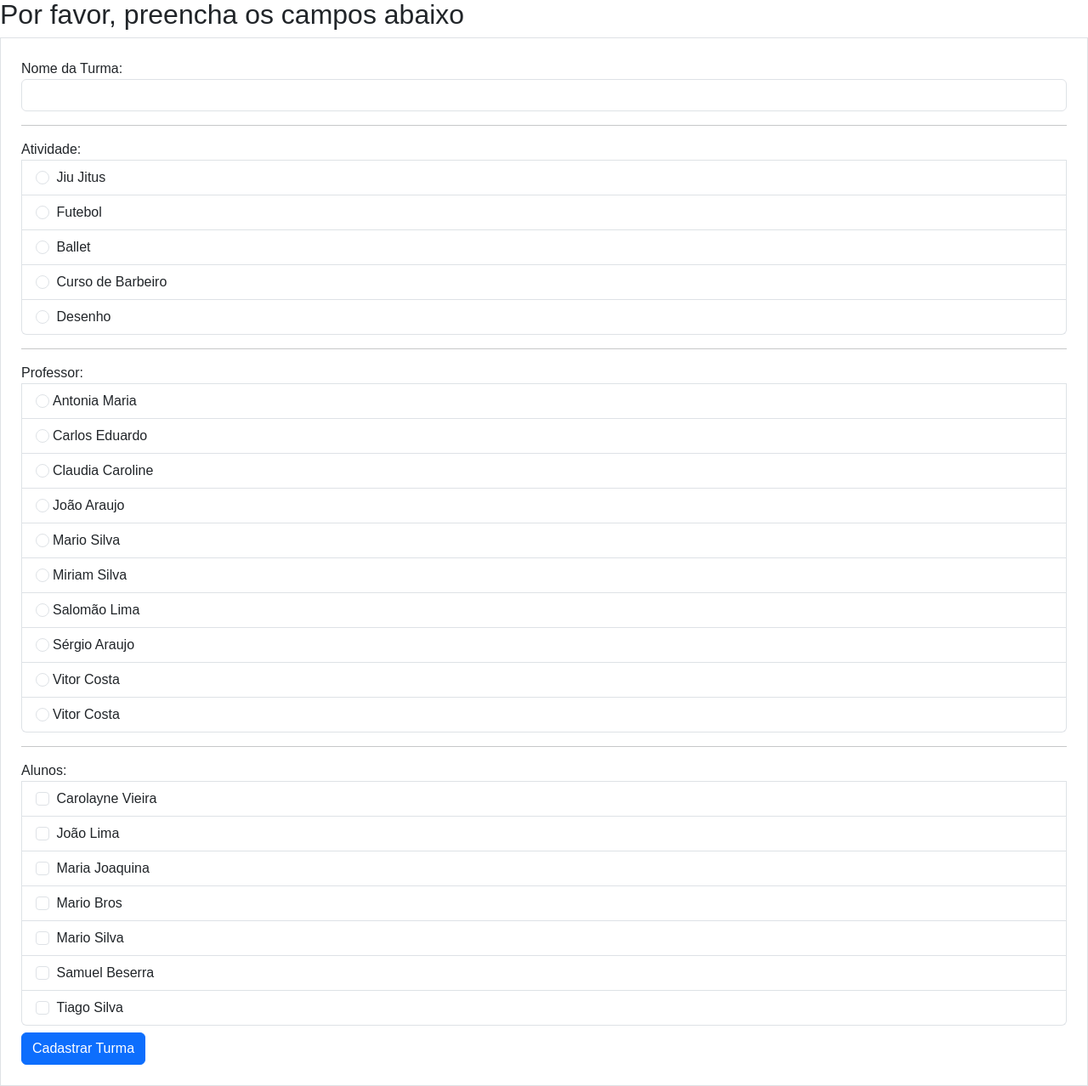
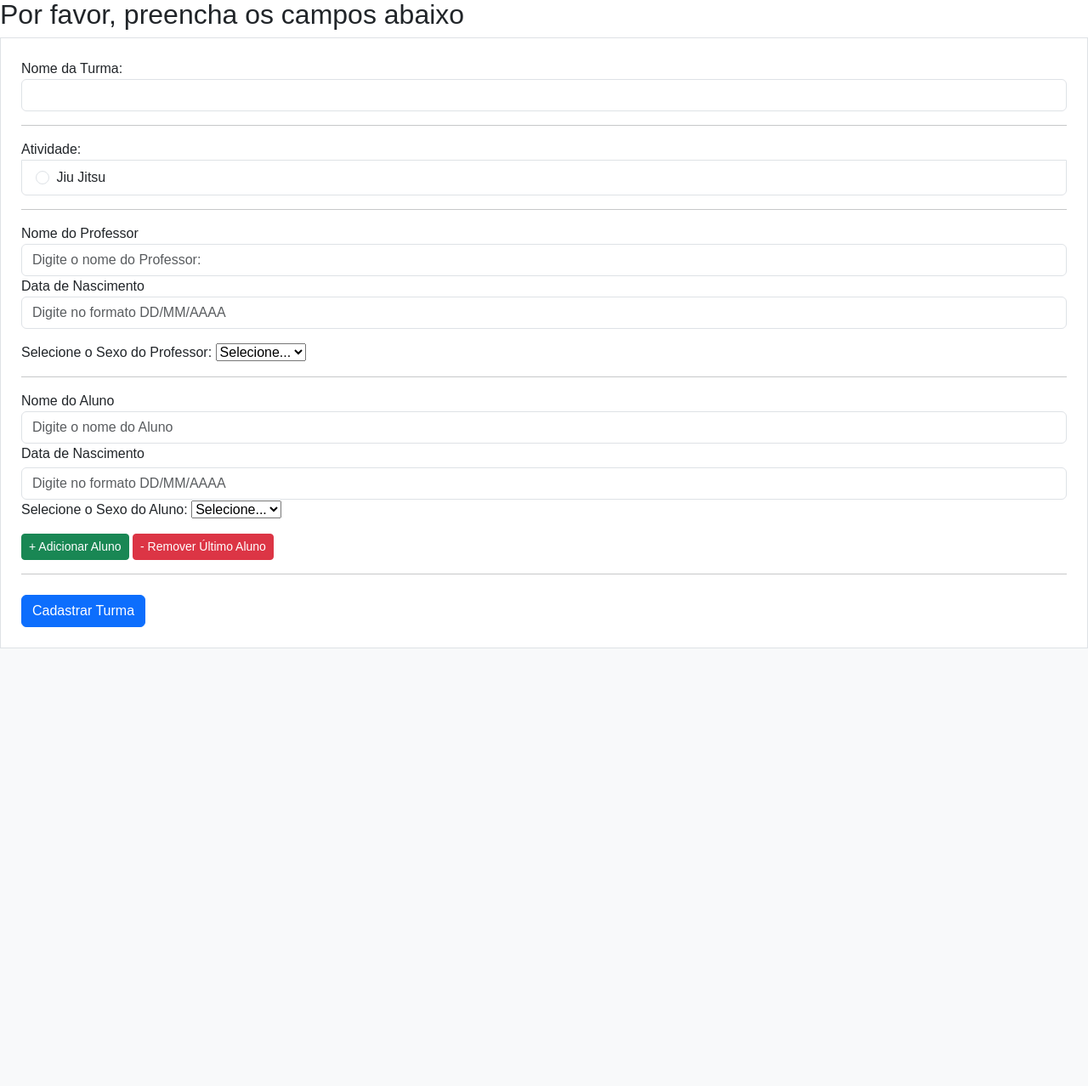
Before and after one commit to vitorcosta98/site_VerboAmar, a Flask app: page /cadastro/cad_turma in a window 1280 px wide. Shown: the part 184-1462 px from the top of the page at 85% size. After the commit the page ends 947 px from the top, so only its background shows below. Run offline with Flask 3, Linux system fonts and the light colour scheme; a user stored in the database is signed in; some libraries are stand-ins or nearby versions.

Commit message:
Alteracao funcoes (#50)
* feat: Ajuste da página de cadastro de turma

* feat: alteração da função de cadastro de turma e interface de cadastro de turma

* feat: alteração no cadastro das turmas
extraindo informações da página
extraindo lista de informações dos alunos
teste para salvar no db de professores feito com sucesso

```diff
--- a/site_verbo_amar/forms.py
+++ b/site_verbo_amar/forms.py
@@ -81,9 +81,7 @@ class FormCadAtividade(FlaskForm):
 
 class FormTurma(FlaskForm):
     nome_turma = StringField("Nome da Turma:", validators=[DataRequired()])
-    atividade = BooleanField("Atividade:", )
-    professor = BooleanField("Professor:",)
-    alunos = BooleanField("Alunos:", )
+    atividade = StringField("Atividade:", validators=[DataRequired()])
     botao_submit_turma = SubmitField("Cadastrar Turma")
 
 
--- a/site_verbo_amar/routes.py
+++ b/site_verbo_amar/routes.py
@@ -1,7 +1,7 @@
 from flask import render_template, redirect, url_for, flash, request, abort
 from site_verbo_amar import app, database, bcrypt
 from site_verbo_amar.forms import FormCriarConta, FormCadAluno,FormLogin, FormCadAtividade, FormTurma, FormChamada
-from site_verbo_amar.models import Usuario, Aluno, Atividade, Turma, ListaAulas
+from site_verbo_amar.models import Usuario, Aluno, Atividade, Turma, ListaAulas, Professor
 from flask_login import login_user, logout_user, current_user, login_required
 import secrets
 import os
@@ -146,35 +146,34 @@ def cad_atividade():
 def cad_turma():
     form_cad_turma = FormTurma()
     atividades = carregar_atividades()
-    professores = carregar_professores()
-    alunos = carregar_alunos()
 
     if form_cad_turma.validate_on_submit() and 'botao_submit_turma' in request.form:
-        form_ativ = request.form.get('atividade')
-        form_prof = request.form.get('professor')
-        form_alunos = request.form.getlist("aluno")
+        nome_professor = request.form.get('nomeProfessor')
+        data_professor = request.form.get('dataProfessor')
+        gen_professor = request.form.get('generoProfessor')
 
-        id_ativ = id_atividade(form_ativ)
-        id_prof = id_professor(form_prof)
-        id_alu = id_aluno(form_alunos)
+        lista_alunos = request.form.getlist('nomeAluno[]')
+        lista_data_alunos = request.form.getlist("dataAluno[]")
+        lista_g_alunos = request.form.getlist('generoAluno[]')
 
-        turma = Turma(nome_turma=form_cad_turma.nome_turma.data,
-                      id_atividade=id_ativ,
-                      id_professor=id_prof,
-                      id_aluno=id_alu,)
+        print(lista_alunos, lista_data_alunos, lista_g_alunos)
+        try:
+            data_p = datetime.strptime(data_professor, "%d/%m/%Y")
+            professor = Professor(nome_completo=nome_professor,
+                                  data_nascimento=data_p,
+                                  sexo=gen_professor)
 
+            database.session.add(professor)
+            database.session.commit()
+            flash(f"Professor {nome_professor} cadastrado!", 'alert-success')
+        except:
+            flash("Por favor, digite uma data válida!", 'alert-danger')
 
-        database.session.add(turma)
-        database.session.commit()
-
-        flash(f"Cadastro da turma {form_cad_turma.nome_turma.data} concluído!", "alert-success")
-        return redirect(url_for('cadastro'))
 
     return render_template('cad_turma.html',
                            form_cad_turma=form_cad_turma,
-                           atividades=atividades,
-                           professores=professores,
-                           alunos=alunos)
+                           atividades=atividades)
+
 
 
 @app.route("/area-academica/turmas/<nome>", methods=['GET', 'POST'])
--- a/site_verbo_amar/templates/cad_turma.html
+++ b/site_verbo_amar/templates/cad_turma.html
@@ -24,7 +24,7 @@
       {% else %}
         {{form_cad_turma.nome_turma(class="form-control")}}
       {% endif %}
-    </fieldset>
+
 
     <hr>
     <ul class="list-group">
@@ -41,34 +41,92 @@
     </ul>
 
     <hr>
-    <ul class="list-group">
-      {{form_cad_turma.professor.label(class='form-control-label')}}
-      {% for professor in professores %}
-        <li class="list-group-item">
-          <input class="form-check-input me-1" type="radio"
-          name="professor"
-          value="{{professor.username}}"
-          id="{{professor.username}}>"
-          <label class="form-check-label" for="{{professor.username}}">{{professor.username}}</label>
-        </li>
-      {% endfor %}
-    </ul>
+      <div class="form-group">
+        <label for="nomeProfessor">Nome do Professor</label>
+        <input type="text" class="form-control" id="nomeProfessor" name="nomeProfessor" placeholder="Digite o nome do Professor:">
+        <label for="dataProfessor">Data de Nascimento</label>
+        <input type="text" class="form-control" id="dataProfessor" name="dataProfessor" placeholder="Digite no formato DD/MM/AAAA">
+        <p></p>
+
+        <label>Selecione o Sexo do Professor:</label>
+        <select name="generoProfessor" id="genero" required>
+          <option value="" disabled {% if not selected_gender %} selected{% endif %}>Selecione...</option>
+          <option value="masculino" {% if selected_gender =='masculino' %} selected {% endif %}>Masculino</option>
+          <option value="feminino" {% if selected_gender =='feminino' %} selected {% endif %}>Feminino</option>
+        </select>
+        </div>
 
     <hr>
-    <ul class="list-group">
-      {{form_cad_turma.alunos.label(class='form-control-label')}}
-      {% for aluno in alunos %}
-        <li class="list-group-item">
-          <input class="form-check-input me-1" type="checkbox"
-          name="aluno"
-          value="{{aluno.nome_completo}}" id="{{aluno.nome_completo}}">
-          <label class="form-check-label" for="{{aluno.nome_completo}}">{{aluno.nome_completo}}</label>
-        </li>
-      {% endfor %}
-    </ul>
+    <div id="alunos-container">
+      <div class="aluno-entry mb-3" id="aluno-1">
+        <div class="form-group">
+          <label>Nome do Aluno</label>
+          <input type="text" class="form-control" name="nomeAluno[]" placeholder="Digite o nome do Aluno">
+          <label>Data de Nascimento</label>
+          <input type="text" class="form-control mt-1" name="dataAluno[]" placeholder="Digite no formato DD/MM/AAAA">
 
+          <label>Selecione o Sexo do Aluno:</label>
+          <select name="generoAluno[]" id="genero" required>
+            <option value="" disabled {% if not selected_gender %} selected{% endif %}>Selecione...</option>
+            <option value="masculino" {% if selected_gender =='masculino' %} selected {% endif %}>Masculino</option>
+            <option value="feminino" {% if selected_gender =='feminino' %} selected {% endif %}>Feminino</option>
+          </select>
+        </div>
+      </div>
+    </div>
+
+    <div class="mt-2 mb-3">
+      <button type="button" class="btn btn-success btn-sm" id="add-aluno">
+        + Adicionar Aluno
+      </button>
+      <button type="button" class="btn btn-danger btn-sm" id="remove-aluno">
+        - Remover Último Aluno
+      </button>
+    </div>
+
+    <hr>
+    </fieldset>
     {{form_cad_turma.botao_submit_turma(class='btn btn-primary mt-2')}}
   </form>
 </div>
 
+<script>
+  let alunoCount=1;
+
+  document.getElementById('add-aluno').addEventListener('click', function () {
+    alunoCount++;
+    const container = document.getElementById('alunos-container');
+
+    const newEntry = document.createElement('div');
+    newEntry.classList.add('aluno-entry', 'mb-3');
+    newEntry.id = `aluno-${alunoCount}`;
+
+    newEntry.innerHTML = `
+      <hr class='mt-0'>
+      <div class="form-group">
+        <label>Nome do Aluno</label>
+        <input type="text" class='form-control' name="nomeAluno[]" placeholder="Digite o nome do Aluno">
+        <label>Data de Nascimento</label>
+        <input type="text" class='form-control' name="dataAluno[]" placeholder="Digite no formato DD/MM/AAAA">
+        <label>Selecione o Sexo do Aluno:</label>
+        <select name="generoAluno[]" id="genero" required>
+          <option value="" disabled {% if not selected_gender %} selected{% endif %}>Selecione...</option>
+          <option value="masculino" {% if selected_gender =='masculino' %} selected {% endif %}>Masculino</option>
+          <option value="feminino" {% if selected_gender =='feminino' %} selected {% endif %}>Feminino</option>
+        </select>
+      </div>
+    `;
+    container.appendChild(newEntry);
+  });
+
+  document.getElementById('remove-aluno').addEventListener('click', function(){
+    if (alunoCount>1) {
+      const lastEntry = document.getElementById(`aluno-${alunoCount}`);
+      lastEntry.remove();
+      alunoCount--;
+    }
+  });
+</script>
+
+
 {% endblock %}
```
Also changed, not shown: site_verbo_amar/models.py (+6 -3 lines), instance/site.db.
